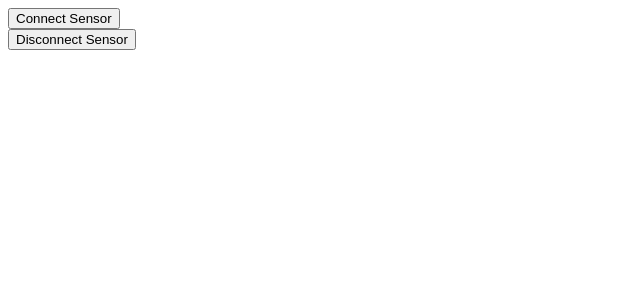
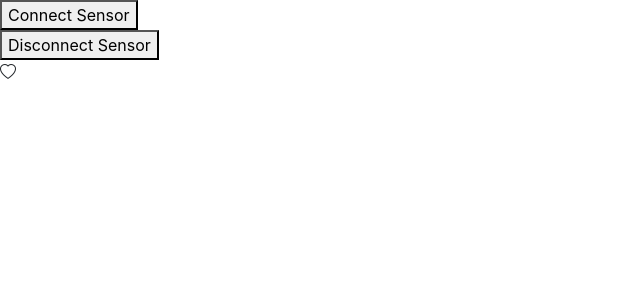
Before and after one commit to Roaders/hrm-trainer-control, an Angular app: page / in a window 1280 px wide. Shown: the top 300 px of the page, without its empty margins (0-640 px from the left). Built offline with nearby package versions, Linux system fonts and the light colour scheme.

Commit message:
Add bootstrap / bootstrap icons

```diff
--- a/angular.json
+++ b/angular.json
@@ -31,7 +31,8 @@
                             "src/assets"
                         ],
                         "styles": [
-                            "src/styles.scss"
+                            "src/styles.scss",
+                            "node_modules/bootstrap/scss/bootstrap.scss"
                         ],
                         "scripts": []
                     },
--- a/package.json
+++ b/package.json
@@ -18,6 +18,8 @@
         "@angular/platform-browser": "~11.1.2",
         "@angular/platform-browser-dynamic": "~11.1.2",
         "@angular/router": "~11.1.2",
+        "bootstrap": "^4.6.0",
+        "bootstrap-icons": "^1.3.0",
         "rxjs": "~6.6.0",
         "zone.js": "~0.11.3"
     },
--- a/src/app/components/heart-rate/heart-rate.component.html
+++ b/src/app/components/heart-rate/heart-rate.component.html
@@ -9,4 +9,7 @@
         <button type="button" (click)="disconnect()">Disconnect Sensor</button>
     </div>
 
+
+    <i class="bi-heart"></i>
+
 </div>
--- a/src/styles.scss
+++ b/src/styles.scss
@@ -1 +1,3 @@
 /* You can add global styles to this file, and also import other style files */
+
+@import "../node_modules/bootstrap-icons/font/bootstrap-icons.css"
```
Also changed, not shown: 1 other file (tests, documents, lock files or other folders).
